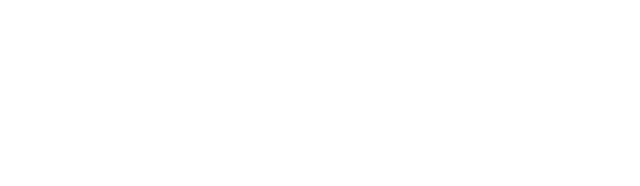
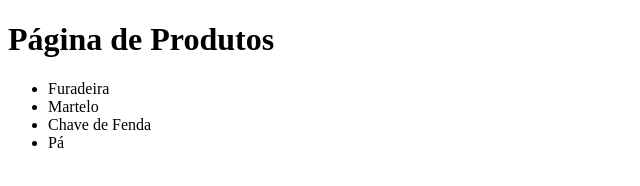
Before and after one commit to LucasOES/Primeiro-Repositorio, a plain HTML site: page index.html in a window 1280 px wide. Shown: the whole page, without its empty margins (0-640 px from the left). Drawn offline with Linux system fonts and the light colour scheme.

Commit message:
Erro Corrigido

```diff
--- a/index.html
+++ b/index.html
@@ -6,6 +6,17 @@
     <title>Document</title>
 </head>
 <body>
+    <h1>Página de Produtos</h1>
+    <ul>
+        <li>Furadeira</li>
+        <li>Martelo</li>
+        <li>Chave de Fenda</li>
+        <li>Pá</li>
+    </ul>
+
+
+
+
 
 </body>
 </html>
--- /dev/null
+++ b/index.js
@@ -0,0 +1 @@
+console.log("Erro Resolvido")
```
Also changed, not shown: 1 other file.
